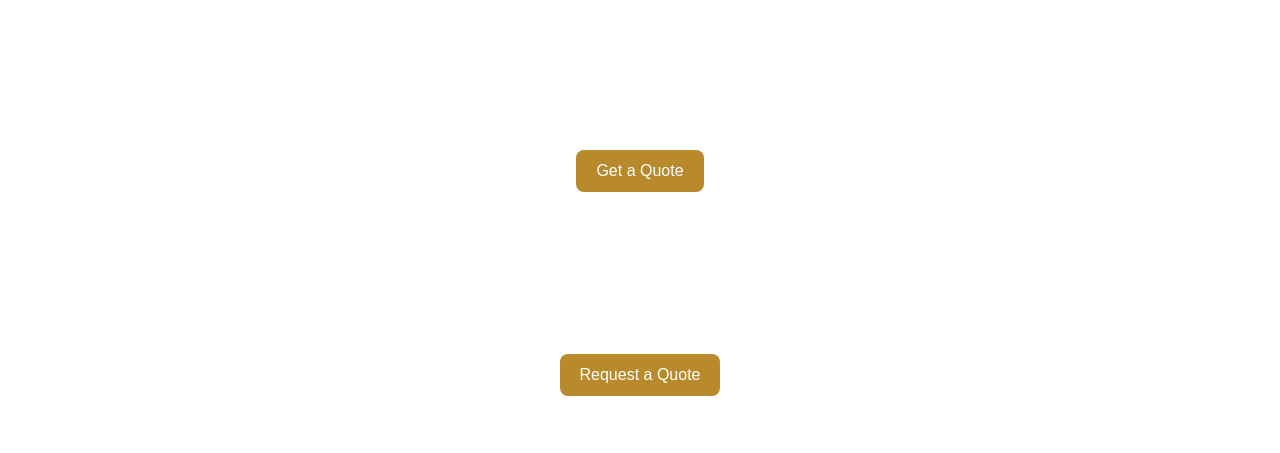
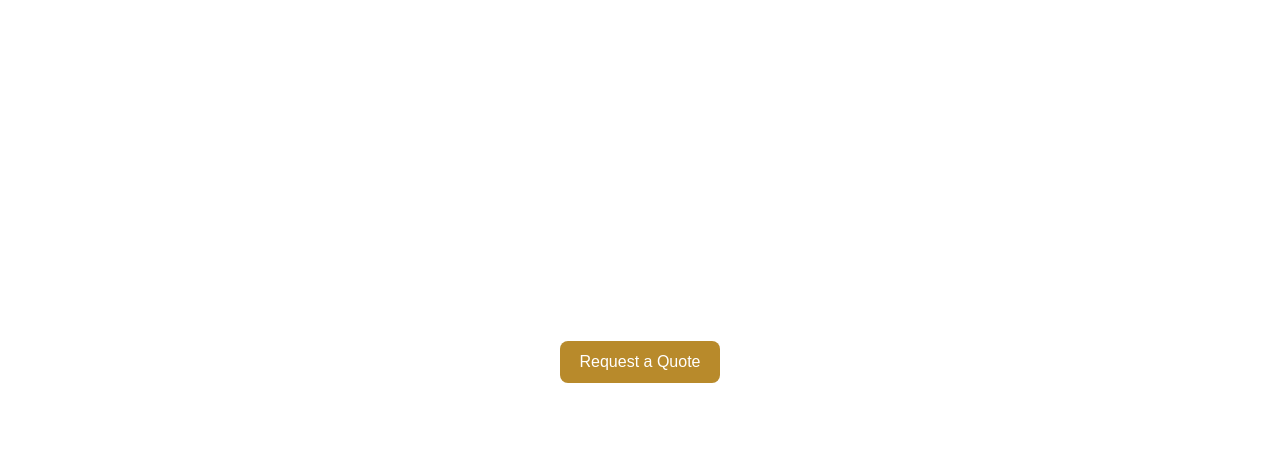
Before and after one commit to Rodollfo09899/index.html, a plain HTML site: page index.html in a window 1280 px wide. Shown: the part 347-800 px from the top of the page. Drawn offline with Linux system fonts and the light colour scheme.

Commit message:
Update index.html

```diff
--- a/index.html
+++ b/index.html
@@ -45,7 +45,7 @@
   <section class="hero">
     <h2 id="hero-title">Delicious Catering for Every Occasion</h2>
     <p id="hero-sub">Serving the Bay Area – Weddings, Corporate Events, and Parties</p>
-    <a href="#quote" class="btn">Get a Quote</a>
+
     <a href="/menus.html" class="btn-outline">View Menus</a>
     <a href="https://docs.google.com/forms/d/e/1FAIpQLScJe4J4QA3Z1OSqBtZJTDDFtzAAnfK9X_WR_PrC9qjGhi3uXw/viewform?usp=header" target="_blank" class="btn" id="hero-btn">Request a Quote</a>
   </section>
```
